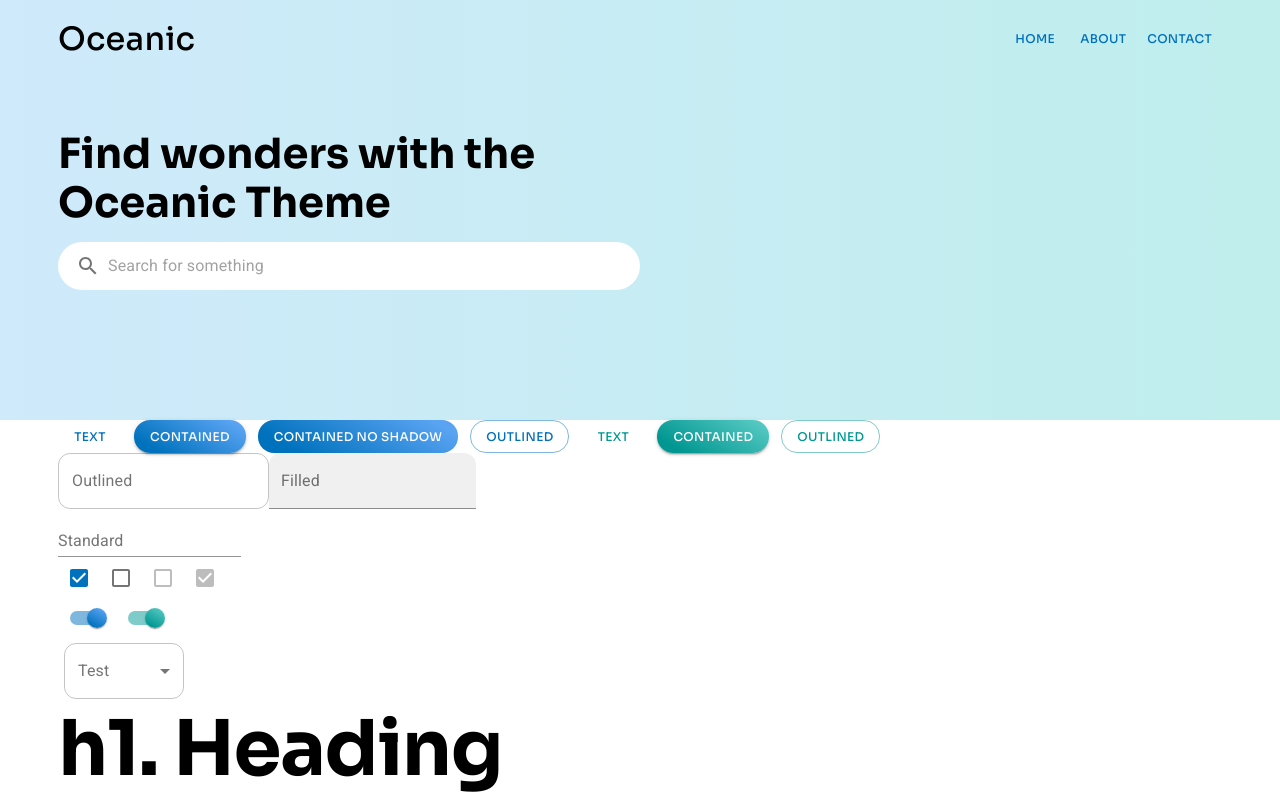
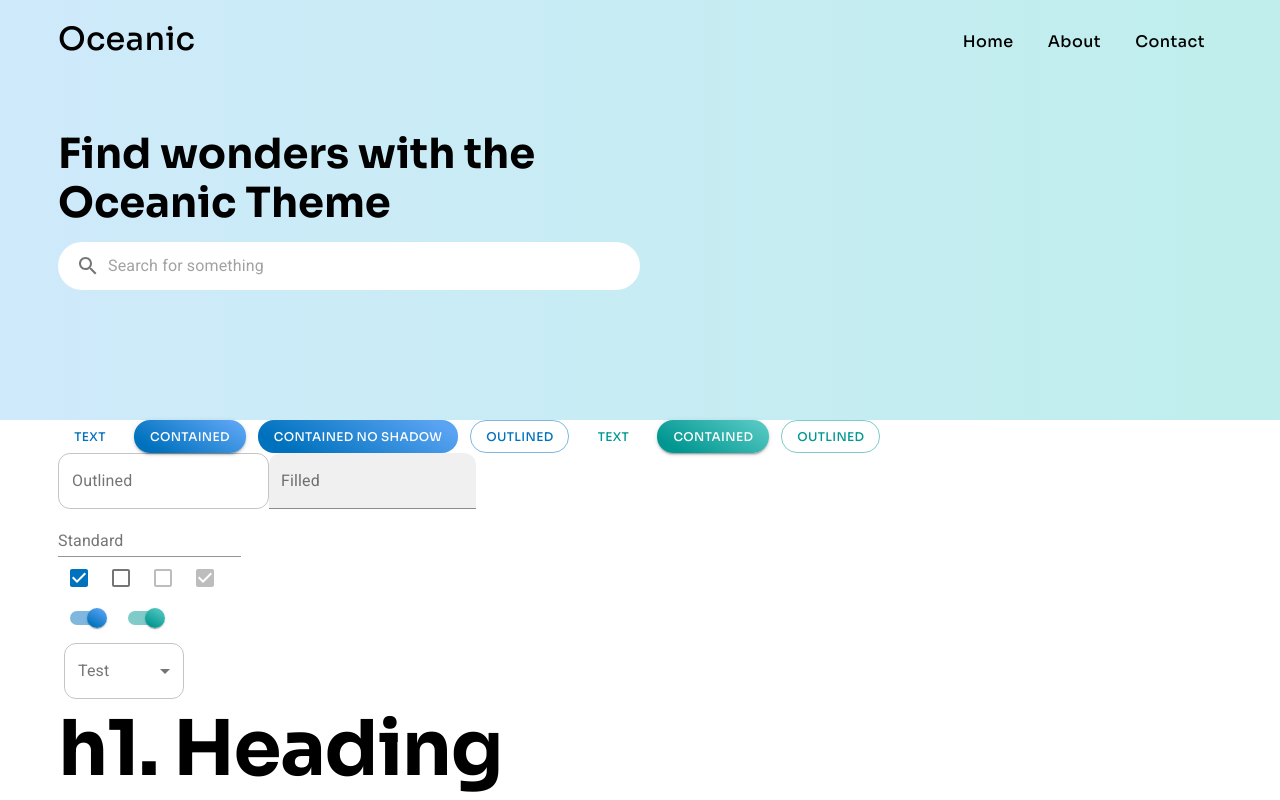
Before and after one commit to brentmitch/Oceanic-MUI-Theme, a React (Create React App) app: page / in a window 1280 px wide. Shown: the top 800 px of the page. Built offline with nearby package versions, Linux system fonts and the light colour scheme; the HTML template or start-up script is replaced by a standard one.

Commit message:
More responsive and animated nav style

```diff
--- a/src/components/layout/nav-large-screen/nav-large-screen.tsx
+++ b/src/components/layout/nav-large-screen/nav-large-screen.tsx
@@ -1,6 +1,6 @@
-import { Link } from 'react-router-dom';
+import { alpha } from '@mui/material/styles';
+import { Button } from '@mui/material';
 import { styled } from '@mui/system';
-import { Button } from '@mui/material';
 
 const NavList = styled('ul')({
 	margin: 0,
@@ -9,12 +9,45 @@ const NavList = styled('ul')({
 	listStyle: 'none',
 });
 
-const NavListItem = styled('li')({
+const NavListItem = styled('li')(({ theme }) => ({
 	padding: 2,
 	display: 'inline-block',
 	position: 'relative',
 	listStyle: 'none',
-});
+	'&:after': {
+		content: '""',
+		borderBottom: '6px solid #fff',
+		borderRadius: 3,
+		width: '0%',
+		position: 'absolute',
+		bottom: theme.spacing(0.5),
+		left: 10,
+		transition: 'all 0.2s cubic-bezier(0.42, 0.16, 0.21, 0.93)',
+		transformOrigin: 'left center',
+	},
+	'&:hover': {
+		transition: 'all 0.3s ease-out',
+		'&:before': {
+			opacity: 0,
+		},
+		'&:after': {
+			width: '30%',
+			left: theme.spacing(3),
+			borderBottomColor: theme.palette.primary.main,
+		},
+	},
+	'& button, & a': {
+		paddingLeft: theme.spacing(2.5),
+		paddingRight: theme.spacing(2.5),
+		borderRadius: 20,
+		fontSize: 16,
+		textTransform: 'capitalize',
+		color: theme.palette.common.black,
+		'&:hover': {
+			background: alpha(theme.palette.primary.main, 0.08),
+		},
+	},
+}));
 
 const NavLargeScreen: React.FC = () => {
 	return (
--- a/src/components/layout/nav-small-screen/nav-small-screen.tsx
+++ b/src/components/layout/nav-small-screen/nav-small-screen.tsx
@@ -1,14 +1,30 @@
 import { useState } from 'react';
 import {
-	Button,
 	Drawer,
 	IconButton,
 	List,
 	ListItem,
+	ListItemButton,
 	ListItemText,
 } from '@mui/material';
+import { styled } from '@mui/system';
 
 import MenuIcon from '@mui/icons-material/Menu';
+
+const MenuWrapper = styled('nav')(({ theme }) => ({
+	width: '50vw',
+	[theme.breakpoints.down('sm')]: {
+		width: '90vw',
+	},
+	'&  li': {
+		paddingTop: 0,
+		paddingBottom: 0,
+	},
+	'& a, button': {
+		fontFamily: '"Sora", "Roboto", "Helvetica", "Arial", sans-serif',
+		fontWeight: 500,
+	},
+}));
 
 const NavSmallScreen: React.FC = () => {
 	const [openDrawer, setOpenDrawer] = useState(false);
@@ -19,23 +35,31 @@ const NavSmallScreen: React.FC = () => {
 				open={openDrawer}
 				onClose={() => setOpenDrawer(false)}
 			>
+				<MenuWrapper>
 					<List>
 						<ListItem onClick={() => setOpenDrawer(false)}>
 							<ListItemText>
-							<Button href='/'>Home</Button>
+								<ListItemButton component='a' href='/'>
+									Home
+								</ListItemButton>
 							</ListItemText>
 						</ListItem>
 						<ListItem onClick={() => setOpenDrawer(false)}>
 							<ListItemText>
-							<Button href='/about'>About</Button>
+								<ListItemButton component='a' href='/about'>
+									About
+								</ListItemButton>
 							</ListItemText>
 						</ListItem>
 						<ListItem onClick={() => setOpenDrawer(false)}>
 							<ListItemText>
-							<Button href='/contact'>Contact</Button>
+								<ListItemButton component='a' href='/contact'>
+									Contact
+								</ListItemButton>
 							</ListItemText>
 						</ListItem>
 					</List>
+				</MenuWrapper>
 			</Drawer>
 			<IconButton onClick={() => setOpenDrawer(!openDrawer)}>
 				<MenuIcon />
```
Lines whose indentation alone changed are shown as unchanged.
